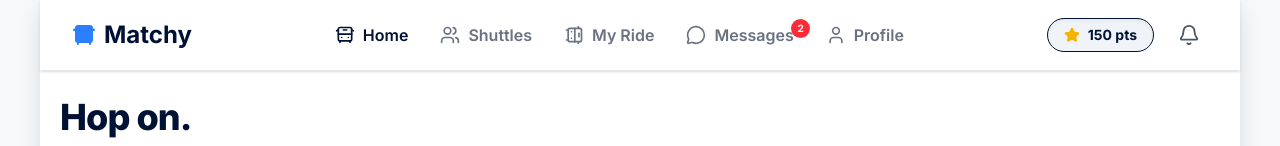
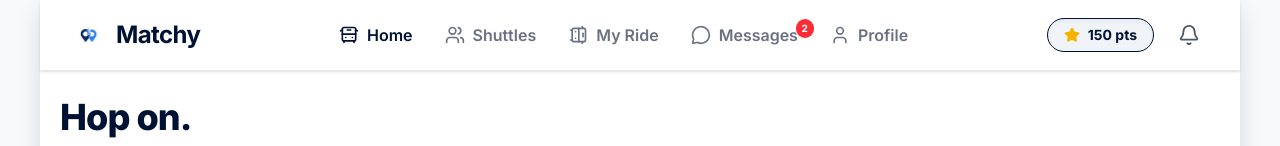
Before and after one commit to shiinalight/Hamburg-Hackathon-Innovate-the-skies-and-beyond, a Next.js app: page / in a window 1280 px wide. Shown: the top 146 px of the page. Built offline with nearby package versions, Linux system fonts and the light colour scheme.

Commit message:
Updated Navbar branding with logo.svg

```diff
--- a/components/Navbar.tsx
+++ b/components/Navbar.tsx
@@ -3,6 +3,7 @@
 import Link from "next/link";
 import { usePathname } from "next/navigation";
 import { BusFront, Users, MessageCircle, User, Star, Bell } from "lucide-react";
+import Image from "next/image";
 import PointsDisplay from "./PointsDisplay";
 
 export default function Navbar() {
@@ -21,9 +22,9 @@ export default function Navbar() {
 
     return (
         <nav className="flex justify-between items-center bg-white px-8 py-4 border-b border-gray-200 z-20 sticky top-0 w-full shadow-sm">
-            <div className={`flex items-center gap-2 font-bold text-2xl text-[#001233] transition-opacity duration-300 ${shouldHideLogo ? "opacity-0 invisible" : "opacity-100"}`}>
-                <BusFront className="text-blue-500 fill-current" />
-                <span>Matchy</span>
+            <div className={`flex items-center gap-3 font-bold text-2xl text-[#001233] transition-opacity duration-300 ${shouldHideLogo ? "opacity-0 invisible" : "opacity-100"}`}>
+                <Image src="/logo.svg" alt="Matchy Logo" width={32} height={32} className="w-8 h-8" />
+                <span className="tracking-tight">Matchy</span>
             </div>
 
             <div className="flex gap-8 items-center">
```
